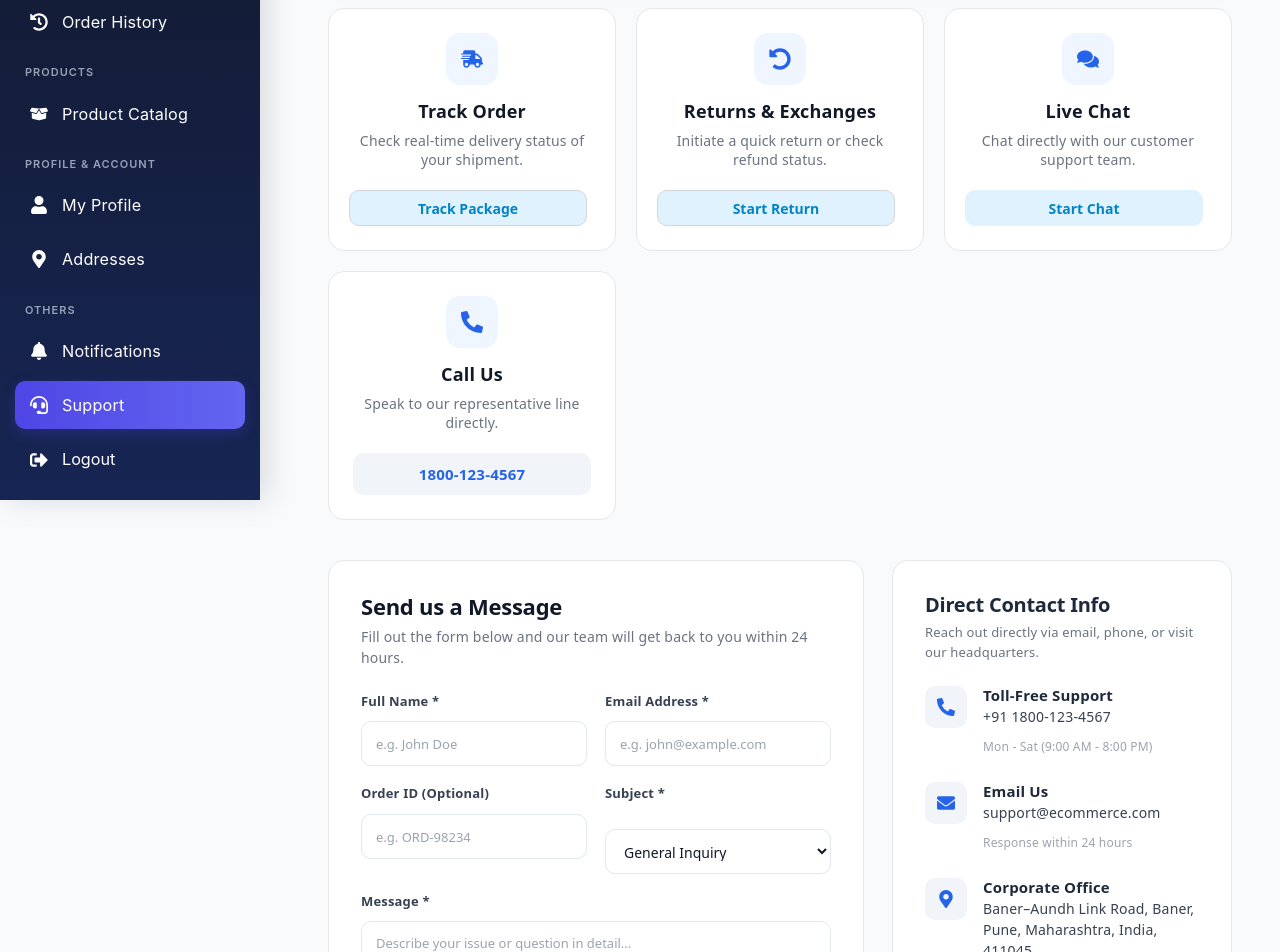
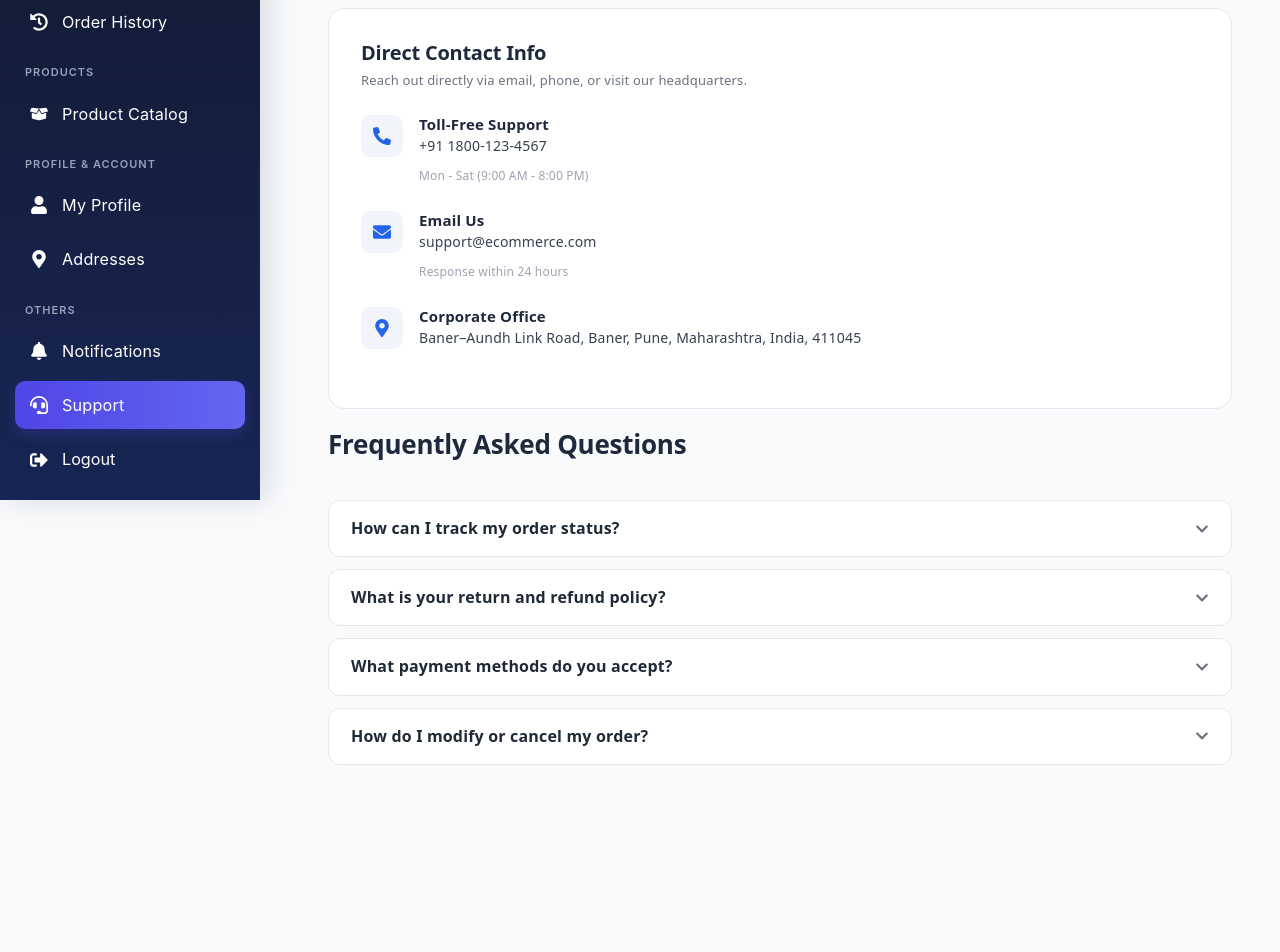
Before and after one commit to Anit06/AI-Supply-Chain-Management-System, a React (Vite) app in the folder frontend-react/: page /shopkeeper/support in a window 1280 px wide. Shown: the part 300-1252 px from the top of the page. After the commit the page ends 1153 px from the top, so only its background shows below. Built offline with nearby package versions, Linux system fonts and the light colour scheme; the HTML template or start-up script is replaced by a standard one.

Commit message:
support and forms modified

```diff
--- a/frontend-react/src/assets/css/support.css
+++ b/frontend-react/src/assets/css/support.css
@@ -3,7 +3,13 @@
   max-width: 100%;
   margin: 0 auto;
   padding: 24px 20px 60px;
-  font-family: system-ui, -apple-system, BlinkMacSystemFont, 'Segoe UI', Roboto, sans-serif;
+  font-family:
+    system-ui,
+    -apple-system,
+    BlinkMacSystemFont,
+    "Segoe UI",
+    Roboto,
+    sans-serif;
   color: #1f2937;
   box-sizing: border-box;
 }
@@ -56,7 +62,9 @@
   border-radius: 16px;
   padding: 24px;
   text-align: center;
-  transition: transform 0.2s ease, box-shadow 0.2s ease;
+  transition:
+    transform 0.2s ease,
+    box-shadow 0.2s ease;
   display: flex;
   flex-direction: column;
   align-items: center;
@@ -139,10 +147,7 @@
 
 /* Main Form & Sidebar Layout */
 .support-main-grid {
-  display: grid;
-  grid-template-columns: 1fr 340px;
-  gap: 28px;
-  margin-bottom: 48px;
+  width: 100%;
 }
 
 .support-card {
@@ -213,7 +218,9 @@
   font-size: 14px;
   color: #111827;
   outline: none;
-  transition: border-color 0.2s ease, box-shadow 0.2s ease;
+  transition:
+    border-color 0.2s ease,
+    box-shadow 0.2s ease;
   font-family: inherit;
 }
 
@@ -317,7 +324,7 @@
   display: flex;
   flex-direction: column;
   gap: 12px;
-  max-width: 800px;
+  max-width: 100%;
   margin: 0 auto;
 }
 
--- a/frontend-react/src/components/shopkeeper/Others/Support.jsx
+++ b/frontend-react/src/components/shopkeeper/Others/Support.jsx
@@ -6,7 +6,7 @@ import {
   FaPhoneAlt,
   FaEnvelope,
   FaMapMarkerAlt,
-  FaChevronDown
+  FaChevronDown,
 } from "react-icons/fa";
 import "../../../assets/css/support.css"; // Adjust path to match your project folder structure
 
@@ -16,7 +16,7 @@ function Support() {
     email: "",
     orderId: "",
     subject: "General Inquiry",
-    message: ""
+    message: "",
   });
 
   const [activeFaq, setActiveFaq] = useState(null);
@@ -26,23 +26,27 @@ function Support() {
     {
       id: 1,
       question: "How can I track my order status?",
-      answer: "You can track your order in real-time by navigating to 'Order History' in your account or using the Quick Track feature above with your Order ID."
+      answer:
+        "You can track your order in real-time by navigating to 'Order History' in your account or using the Quick Track feature above with your Order ID.",
     },
     {
       id: 2,
       question: "What is your return and refund policy?",
-      answer: "We offer a 7-day hassle-free return policy for unused items in original packaging. Refunds are processed within 3-5 business days after inspection."
+      answer:
+        "We offer a 7-day hassle-free return policy for unused items in original packaging. Refunds are processed within 3-5 business days after inspection.",
     },
     {
       id: 3,
       question: "What payment methods do you accept?",
-      answer: "We accept Cash on Delivery (COD), UPI (GPay, PhonePe, Paytm), Credit/Debit Cards, and Net Banking across major banks."
+      answer:
+        "We accept Cash on Delivery (COD), UPI (GPay, PhonePe, Paytm), Credit/Debit Cards, and Net Banking across major banks.",
     },
     {
       id: 4,
       question: "How do I modify or cancel my order?",
-      answer: "Orders can be cancelled or modified within 1 hour of placing them via the Order History page or by contacting our live support team."
-    }
+      answer:
+        "Orders can be cancelled or modified within 1 hour of placing them via the Order History page or by contacting our live support team.",
+    },
   ];
 
   const handleInputChange = (e) => {
@@ -54,7 +58,13 @@ function Support() {
     setSubmitted(true);
     setTimeout(() => {
       setSubmitted(false);
-      setFormData({ name: "", email: "", orderId: "", subject: "General Inquiry", message: "" });
+      setFormData({
+        name: "",
+        email: "",
+        orderId: "",
+        subject: "General Inquiry",
+        message: "",
+      });
     }, 4000);
   };
 
@@ -70,151 +80,26 @@ function Support() {
           <p className="hero-eyebrow">Customer Service</p>
           <h1>How can we help you today?</h1>
           <p className="hero-subtext">
-            Have a question about an order, delivery, or return? We are here to support you 24/7.
+            Have a question about an order, delivery, or return? We are here to
+            support you 24/7.
           </p>
-        </div>
-      </section>
-
-      {/* Quick Action Support Cards */}
-      <section className="quick-actions-grid">
-        <div className="action-card">
-          <div className="action-icon">
-            <FaShippingFast />
-          </div>
-          <h3>Track Order</h3>
-          <p>Check real-time delivery status of your shipment.</p>
-          <button className="action-btn" type="button">Track Package</button>
-        </div>
-
-        <div className="action-card">
-          <div className="action-icon">
-            <FaUndoAlt />
-          </div>
-          <h3>Returns & Exchanges</h3>
-          <p>Initiate a quick return or check refund status.</p>
-          <button className="action-btn" type="button">Start Return</button>
-        </div>
-
-        <div className="action-card">
-          <div className="action-icon">
-            <FaComments />
-          </div>
-          <h3>Live Chat</h3>
-          <p>Chat directly with our customer support team.</p>
-          <button className="action-btn primary-action" type="button">Start Chat</button>
-        </div>
-
-        <div className="action-card">
-          <div className="action-icon">
-            <FaPhoneAlt />
-          </div>
-          <h3>Call Us</h3>
-          <p>Speak to our representative line directly.</p>
-          <a href="tel:18001234567" className="action-btn-link">1800-123-4567</a>
         </div>
       </section>
 
       {/* Main Form & Info Section */}
       <div className="support-main-grid">
-        {/* Contact Form */}
-        <section className="support-card form-card">
-          <div className="card-header">
-            <h2>Send us a Message</h2>
-            <p>Fill out the form below and our team will get back to you within 24 hours.</p>
-          </div>
-
-          {submitted && (
-            <div className="success-banner">
-              ✅ Thank you! Your message has been sent successfully. We will reply shortly.
-            </div>
-          )}
-
-          <form onSubmit={handleSubmit} className="support-form">
-            <div className="form-row">
-              <div className="form-group">
-                <label htmlFor="name">Full Name *</label>
-                <input
-                  type="text"
-                  id="name"
-                  name="name"
-                  placeholder="e.g. John Doe"
-                  value={formData.name}
-                  onChange={handleInputChange}
-                  required
-                />
-              </div>
-
-              <div className="form-group">
-                <label htmlFor="email">Email Address *</label>
-                <input
-                  type="email"
-                  id="email"
-                  name="email"
-                  placeholder="e.g. john@example.com"
-                  value={formData.email}
-                  onChange={handleInputChange}
-                  required
-                />
-              </div>
-            </div>
-
-            <div className="form-row">
-              <div className="form-group">
-                <label htmlFor="orderId">Order ID (Optional)</label>
-                <input
-                  type="text"
-                  id="orderId"
-                  name="orderId"
-                  placeholder="e.g. ORD-98234"
-                  value={formData.orderId}
-                  onChange={handleInputChange}
-                />
-              </div>
-
-              <div className="form-group">
-                <label htmlFor="subject">Subject *</label>
-                <select
-                  id="subject"
-                  name="subject"
-                  value={formData.subject}
-                  onChange={handleInputChange}
-                >
-                  <option value="General Inquiry">General Inquiry</option>
-                  <option value="Order Status">Order Status</option>
-                  <option value="Return / Refund">Return / Refund</option>
-                  <option value="Payment Issue">Payment Issue</option>
-                  <option value="Feedback">Feedback</option>
-                </select>
-              </div>
-            </div>
-
-            <div className="form-group">
-              <label htmlFor="message">Message *</label>
-              <textarea
-                id="message"
-                name="message"
-                rows="5"
-                placeholder="Describe your issue or question in detail..."
-                value={formData.message}
-                onChange={handleInputChange}
-                required
-              ></textarea>
-            </div>
-
-            <button type="submit" className="submit-btn">
-              Submit Request
-            </button>
-          </form>
-        </section>
-
         {/* Contact Info Sidebar */}
         <aside className="support-sidebar">
           <div className="support-card info-card">
             <h2>Direct Contact Info</h2>
-            <p className="info-desc">Reach out directly via email, phone, or visit our headquarters.</p>
+            <p className="info-desc">
+              Reach out directly via email, phone, or visit our headquarters.
+            </p>
 
             <div className="contact-item">
-              <div className="info-icon"><FaPhoneAlt /></div>
+              <div className="info-icon">
+                <FaPhoneAlt />
+              </div>
               <div>
                 <h4>Toll-Free Support</h4>
                 <p>+91 1800-123-4567</p>
@@ -223,7 +108,9 @@ function Support() {
             </div>
 
             <div className="contact-item">
-              <div className="info-icon"><FaEnvelope /></div>
+              <div className="info-icon">
+                <FaEnvelope />
+              </div>
               <div>
                 <h4>Email Us</h4>
                 <p>support@ecommerce.com</p>
@@ -232,10 +119,14 @@ function Support() {
             </div>
 
             <div className="contact-item">
-              <div className="info-icon"><FaMapMarkerAlt /></div>
+              <div className="info-icon">
+                <FaMapMarkerAlt />
+              </div>
               <div>
                 <h4>Corporate Office</h4>
-                <p>Baner–Aundh Link Road, Baner, Pune, Maharashtra, India, 411045</p>
+                <p>
+                  Baner–Aundh Link Road, Baner, Pune, Maharashtra, India, 411045
+                </p>
               </div>
             </div>
           </div>
@@ -246,7 +137,6 @@ function Support() {
       <section className="faq-section">
         <div className="section-header">
           <h2>Frequently Asked Questions</h2>
-          <p>Quick answers to common questions our customers ask.</p>
         </div>
 
         <div className="faq-list">
@@ -258,7 +148,9 @@ function Support() {
             >
               <div className="faq-question">
                 <h3>{faq.question}</h3>
-                <FaChevronDown className={`chevron-icon ${activeFaq === faq.id ? "rotate" : ""}`} />
+                <FaChevronDown
+                  className={`chevron-icon ${activeFaq === faq.id ? "rotate" : ""}`}
+                />
               </div>
               {activeFaq === faq.id && (
                 <div className="faq-answer">
--- a/frontend-react/src/components/shopkeeper/Profile/AddressForm.jsx
+++ b/frontend-react/src/components/shopkeeper/Profile/AddressForm.jsx
@@ -112,56 +112,110 @@ const initialFormData = {
   return (
     <form className="address-form" onSubmit={handleSubmit}>
       <div className="form-group">
-        <label>Full Name</label>
-        <input type="text" name="fullName" value={formData.fullName} onChange={handleChange} placeholder="Enter Full Name" />
+        <label>Full Name*</label>
+        <input
+          type="text"
+          name="fullName"
+          value={formData.fullName}
+          onChange={handleChange}
+          placeholder="Enter Full Name"
+        />
       </div>
 
       <div className="form-group">
-        <label>Phone Number</label>
-        <input type="text" name="phone" value={formData.phone} onChange={handleChange} placeholder="Enter Phone Number" />
+        <label>Phone Number*</label>
+        <input
+          type="text"
+          name="phone"
+          value={formData.phone}
+          onChange={handleChange}
+          placeholder="Enter Phone Number"
+        />
       </div>
 
       <div className="form-group">
-        <label>Address Line 1</label>
-        <input type="text" name="addressLine1" value={formData.addressLine1} onChange={handleChange} placeholder="House No., Street..." />
+        <label>Address Line 1*</label>
+        <input
+          type="text"
+          name="addressLine1"
+          value={formData.addressLine1}
+          onChange={handleChange}
+          placeholder="House No., Street..."
+        />
       </div>
 
       <div className="form-group">
         <label>Address Line 2</label>
-        <input type="text" name="addressLine2" value={formData.addressLine2} onChange={handleChange} placeholder="Area, Locality" />
+        <input
+          type="text"
+          name="addressLine2"
+          value={formData.addressLine2}
+          onChange={handleChange}
+          placeholder="Area, Locality"
+        />
       </div>
 
       <div className="form-group">
         <label>Landmark</label>
-        <input type="text" name="landmark" value={formData.landmark} onChange={handleChange} placeholder="Nearby Landmark" />
+        <input
+          type="text"
+          name="landmark"
+          value={formData.landmark}
+          onChange={handleChange}
+          placeholder="Nearby Landmark"
+        />
       </div>
 
       <div className="address-row">
         <div className="form-group">
-          <label>City</label>
-          <input type="text" name="city" value={formData.city} onChange={handleChange} />
+          <label>City*</label>
+          <input
+            type="text"
+            name="city"
+            value={formData.city}
+            onChange={handleChange}
+          />
         </div>
         <div className="form-group">
-          <label>State</label>
-          <input type="text" name="state" value={formData.state} onChange={handleChange} />
+          <label>State*</label>
+          <input
+            type="text"
+            name="state"
+            value={formData.state}
+            onChange={handleChange}
+          />
         </div>
       </div>
 
       <div className="address-row">
         <div className="form-group">
-          <label>Country</label>
-          <input type="text" name="country" value={formData.country} onChange={handleChange} />
+          <label>Country*</label>
+          <input
+            type="text"
+            name="country"
+            value={formData.country}
+            onChange={handleChange}
+          />
         </div>
         <div className="form-group">
-          <label>Pincode</label>
-          <input type="text" name="pincode" value={formData.pincode} onChange={handleChange} />
+          <label>Pincode*</label>
+          <input
+            type="text"
+            name="pincode"
+            value={formData.pincode}
+            onChange={handleChange}
+          />
         </div>
       </div>
 
       <div className="address-row">
         <div className="form-group">
           <label>Address Type</label>
-          <select name="addressType" value={formData.addressType} onChange={handleChange}>
+          <select
+            name="addressType"
+            value={formData.addressType}
+            onChange={handleChange}
+          >
             <option value="Home">Home</option>
             <option value="Shop">Shop</option>
             <option value="Office">Office</option>
@@ -170,7 +224,6 @@ const initialFormData = {
           </select>
         </div>
       </div>
-
 
       <div className="default-address-container">
         <input
@@ -181,13 +234,15 @@ const initialFormData = {
           className="default-address-checkbox"
         />
 
-  <label className="default-address-label">
-    Set as Default
-  </label>
+        <label className="default-address-label">Set as Default</label>
       </div>
       <div className="address-form-buttons">
-        <button type="button" className="cancel-btn" onClick={onClose}>Cancel</button>
-        <button type="submit" className="save-btn">{initialData ? "Update Address" : "Save Address"}</button>
+        <button type="button" className="cancel-btn" onClick={onClose}>
+          Cancel
+        </button>
+        <button type="submit" className="save-btn">
+          {initialData ? "Update Address" : "Save Address"}
+        </button>
       </div>
     </form>
   );
--- a/frontend-react/src/components/shopkeeper/Profile/Profile.jsx
+++ b/frontend-react/src/components/shopkeeper/Profile/Profile.jsx
@@ -127,7 +127,7 @@ function Profile() {
 
           {/* Full Name */}
           <div className="form-group">
-            <label>Full Name</label>
+            <label>Full Name*</label>
             <input
               type="text"
               name="fullName"
@@ -151,7 +151,7 @@ function Profile() {
 
           {/* Phone Number */}
           <div className="form-group">
-            <label>Phone Number</label>
+            <label>Phone Number*</label>
             <input
               type="text"
               name="phone"
@@ -164,7 +164,7 @@ function Profile() {
 
           {/* Shop Category */}
           <div className="form-group">
-            <label>Shop Category</label>
+            <label>Shop Category*</label>
 
             <Select
               isMulti
```
Lines whose indentation alone changed are shown as unchanged.
